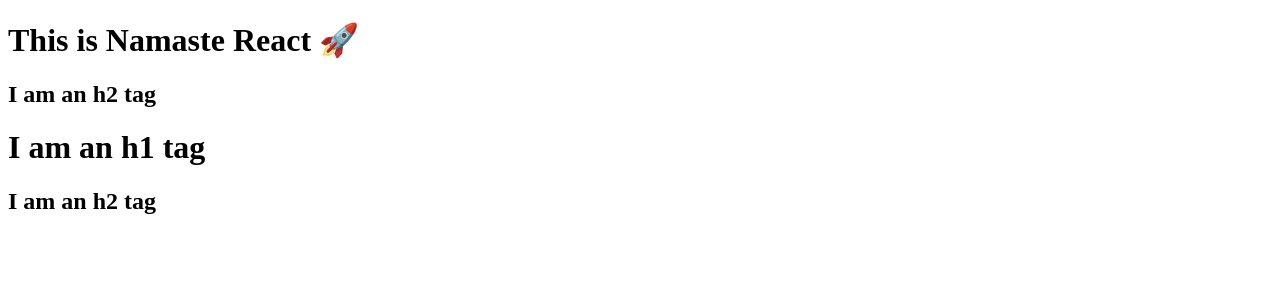
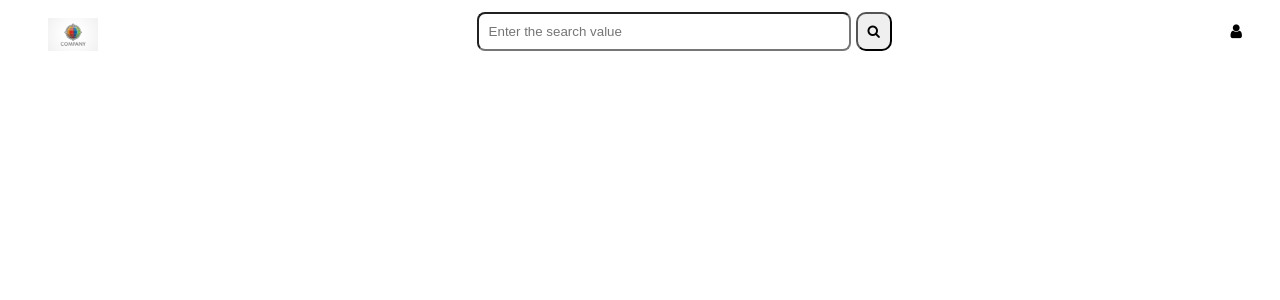
Before and after one commit to chinks-2310/namaste-react, a React (Vite) app: page / in a window 1280 px wide. Shown: the top 300 px of the page. Built offline with nearby package versions, Linux system fonts and the light colour scheme.

Commit message:
Episode 3: Assignment 3 header component created and added logo on left, search bar in the middle, and user icon on the right side

```diff
--- a/App.js
+++ b/App.js
@@ -1,29 +1,53 @@
-/**
- * <div id="parent">
- *      <div id="child">
- *          <h1>I am h1 tag</h1>
- *          <h2>I am h2 tag</h2>
- *      </div>
- * </div>
- */
-
 import React from "react";
 import ReactDOM from "react-dom/client";
+import logo from "./images/logo.jpg";
 
-const parent = React.createElement("div", { id: "parent" }, [
-    React.createElement("div", { id: "child" }, [
-        React.createElement("h1", {}, "This is Namaste React 🚀"),
-        React.createElement("h2", {}, "I am an h2 tag"),
-    ]),
-    React.createElement("div", { id: "child2" }, [
-        React.createElement("h1", {}, "I am an h1 tag"),
-        React.createElement("h2", {}, "I am an h2 tag"),
-    ]),
-]);
+// React Element
 
-// const heading = React.createElement(
-//     "h1", { id: "heading" },
-//     "Hello World from React!"
-// );
+const title = (
+  <h1 className="head" tabIndex="5">
+    Namaste React using JSX🚀
+  </h1>
+);
+
+// Component Compositions
+const HeadingComponent = () => (
+  <div id="container">
+    {title}
+    <h1 className="heading"> Namaste React Functional Component </h1>
+  </div>
+);
+
+/*
+    1. Add a logo on the left side
+    2. Add a search bar in middle
+    3. Add User icon on right
+    4. Add CSS to look it nice
+*/
+
+const TopBar = () => (
+  <>
+    <header className="header">
+      <div className="left">
+        <img src={logo} alt="logo"></img>
+      </div>
+      <div className="center">
+        <input
+          type="text"
+          className="input"
+          placeholder="Enter the search value"
+        ></input>
+        <button type="submit">
+          <i class="fa fa-search"></i>
+        </button>
+      </div>
+      <div className="right">
+        <i class="fa fa-user"></i>
+      </div>
+    </header>
+  </>
+);
+
 const root = ReactDOM.createRoot(document.getElementById("root"));
-root.render(parent);
+
+root.render(<TopBar />);
--- a/index.css
+++ b/index.css
@@ -1,3 +1,45 @@
 #heading {
     color: red;
 }
+
+.header {
+    display: flex;
+    justify-content: space-between;
+    align-items: center;
+    width: auto;
+}
+
+.left {
+    margin-left: 30px;
+}
+
+.left img {
+    width: 50px;
+    cursor: pointer;
+    margin: 10px 40px 0 10px;
+}
+
+img:hover {
+    transform: scale(1.2);
+}
+
+.center .input {
+    width: 350px;
+    border-radius: 8px;
+    padding: 10px;
+}
+
+.input:focus {
+    border: 1px solid;
+}
+
+.center button {
+    border-radius: 10px;
+    padding: 10px;
+    cursor: pointer;
+    margin-left: 5px;
+}
+
+.right {
+    margin-right: 30px;
+}
--- a/index.html
+++ b/index.html
@@ -7,11 +7,12 @@
     <meta name="viewport" content="width=device-width, initial-scale=1.0">
     <link rel="stylesheet" href="./index.css"></link>
     <title>Namaste React</title>
+    <link rel="stylesheet" href="https://cdnjs.cloudflare.com/ajax/libs/font-awesome/4.7.0/css/font-awesome.min.css">
 </head>
 
 <body>
     <div id="root">
-        <h1>Chintan is here!</h1>
+        <h1>Not Rendered</h1>
     </div>
     <script type="module" src="./App.js"></script>
 </body>
--- a/package.json
+++ b/package.json
@@ -3,6 +3,8 @@
     "version": "1.0.0",
     "description": "This is Namaste React by Chintan Thakkar",
     "scripts": {
+        "start": "parcel index.html",
+        "build": "parcel build index.html",
         "test": "jest"
     },
     "repository": {
```
Also changed, not shown: images/logo.jpg (added).
